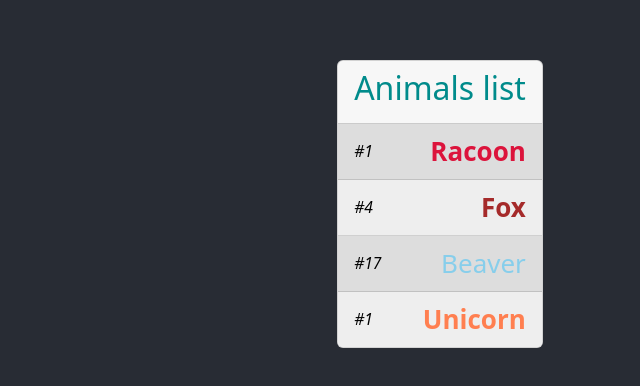
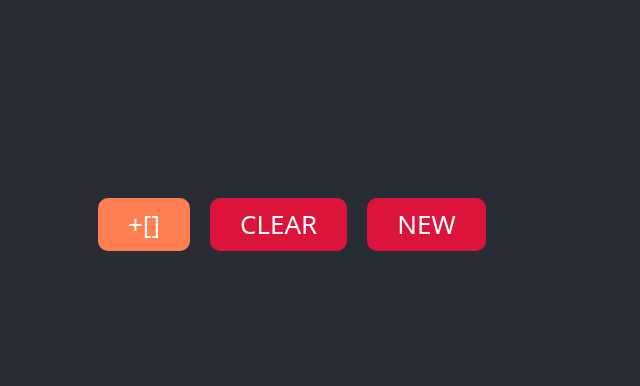
Before and after one commit to IngaGd/Didziapedziai, a React (Create React App) app in the folder r1/: page / in a window 1280 px wide. Shown: the part 196-582 px from the top of the page, without its empty margins (200-840 px from the left). Built offline with nearby package versions, Linux system fonts and the light colour scheme.

Commit message:
Buttons, squares states

```diff
--- a/r1/package.json
+++ b/r1/package.json
@@ -11,6 +11,7 @@
     "react-dom": "^18.2.0",
     "react-scripts": "5.0.1",
     "sass": "^1.58.0",
+    "uuid": "^9.0.0",
     "web-vitals": "^2.1.4"
   },
   "scripts": {
--- a/r1/src/App.jsx
+++ b/r1/src/App.jsx
@@ -1,36 +1,102 @@
+import {useState} from 'react';
+import 'bootstrap/dist/css/bootstrap.min.css';
 import './App.scss';
-import 'bootstrap/dist/css/bootstrap.min.css';
-import AnimalLi from './Components/008/AnimalLi';
+//import Sq from './Components/009/Sq';
+import randColor from './Functions/randColor';
+import { v4 as uuidv4 } from 'uuid';
 
 
-const data = [
-    {id: 1, animal: 'Racoon', color: 'crimson', bold: true},
-    {id: 4, animal: 'Fox', color: 'brown', bold: true},
-    {id: 17, animal: 'Beaver', color: 'skyblue', bold: false},
-    {id: 1, animal: 'Unicorn', color: 'coral', bold: true},
-];
+function App() {
 
-function App() {
+    // const [sqColor, setSqColor] = useState('crimson');
+    // const [count, setCount] = useState(0);// 0 - reiksme nuo kurios pradedam
+
+    // const changeColor = () => {
+    //    // sqColor = 'skyblue'; negalima sitaip daryti, blogai baigsis :)
+    //    setSqColor('skyblue');//naujos reiksmes priskyrimas
+    // }
+
+    // const changeColor2 = () => {
+    //    setSqColor(c => 'crimson' === c ? 'skyblue' : 'crimson');//naujos reiksmes priskyrimas
+    // }
+
+    // const addOne = () => {
+    //     //setCount(count++); //mirstam is karto
+    //     //setCount(count+1);// negalima, bus ispejimas. cia reikismes redagavimas
+    //     //visa redagavima reikia daryti per callback, tiesioginiai neikeiciam
+    //     //darok per setCount - paimame sena reiksme ir priskiriame nauja:
+    //     //setCount(c => c + 1); jei rasytume 3 kartus, gautume zingsni kas +3
+    //     //setCount(c => c + 1);
+    //     setCount(c => c + 1);
+    // }
+
+    const [sq, setSq] = useState([]);
+
+    const addSq = () => {
+        //setSq(sq.push(1)) // labai blogas variantas, nes keiciame sq
+        setSq(s => [...s, {id: uuidv4(), color: randColor()}]) //nukopijuojam sena ir pridedam nauja el
+        //pagal unikalu identifikatoriu
+    }
+
+
+    const delSq = id => {
+        setSq(s => s.filter(s => s.id !== id));//trinimas pagal id
+    }
+
+    const cloneSq = id => {
+        const clone = sq.find(s => s.id === id);
+
+        setSq(s => [...s, {...clone, id: uuidv4()}]) //pridedam clona, kuriame overridiname id
+    }
+
+    const clearSq = () => {
+        setSq([]);//kadangi needitinam, tai idedame be callback, clearinant idedam tuscia masyva
+    }
+
+    //grazinam nauja objekta, paimam pries tai buvusias obj savybes
+    const changeColors = () => {
+        setSq(s => s.map(s => ({...s, color: randColor()} )));
+    }
 
     return (
       <div className="App">
         <header className="App-header">
+{/*
+            <div className="sq-bin">
+                <div className="sq" style={{backgroundColor: sqColor}}></div>
+                <div className="sq">
+                    {count}
+                </div>
+            </div>
+            <button className="blue" onClick={changeColor}>Make blue</button>
+            <button className="blue" onClick={changeColor2}>Change</button>
+            <button className="red" style={{backgroundColor: 'crimson'}} onClick={addOne}>+1</button>          */}
+            <div className="sq-bin">
+            {/* {
+                sq.map((s, i) => <Sq key={i} s={s} i={i}/>)
+            } */}
 
-            <div className="card">
-                <div className="card-header">
-                    <h2>Animals list</h2>
+            {
+                sq.map((s, i) =>
+                <div key={i} className="sq  spin" style={{
+                    backgroundColor: s.color +'70',
+                    borderColor: s.color
+                }}>
+                    <div className="spin-back">
+                        <button className='small red' onClick={() => delSq(s.id)}>del</button>
+                        <button className='small blue' onClick={() => cloneSq(s.id)}>clone</button>
+                    </div>
                 </div>
-                <ul className="list-group list-group-flush">
-                    {
-                        data.map((a, i) => <AnimalLi key={a.id} animal={a} index={i}/>)
-                    }
-                </ul>
+            )}
             </div>
-
+            <div className="sq-bin">
+                <button className="coral" onClick={addSq}>+[]</button>
+                <button className="red" onClick={clearSq}>clear</button>
+                <button className="red" onClick={changeColors}>new</button>
+            </div>
         </header>
       </div>
   );
-
 }
 
 export default App;
--- a/r1/src/App.scss
+++ b/r1/src/App.scss
@@ -32,13 +32,10 @@
     from {
         transform: rotate(0deg);
     }
+
     to {
         transform: rotate(360deg);
     }
-}
-
-* {
-    color: yellow;
 }
 
 h2 {
@@ -86,8 +83,104 @@
     width: 100%;
     align-items: center;
     justify-content: space-between;
+
     i {
         font-size: 0.6em;
-        color: black;
     }
 }
+
+// ---------------------BUTTON
+$butonBlue: skyblue;
+$butonGray: gray;
+$butonRed: crimson;
+$butonCoral: coral;
+
+button {
+    display: inline-block;
+    user-select: none;
+    padding: 7px 30px;
+    margin: 20px 10px;
+    border-radius: 10px;
+    box-sizing: border-box;
+    text-decoration: none;
+    font-weight: 300;
+    border: none;
+    outline: none;
+    text-align: center;
+    transition: all 0.2s;
+    text-transform: uppercase;
+    background-color: $butonGray;
+    color: white;
+
+    &:hover {
+        background-color: darken($butonGray, 20%);
+    }
+
+    &.blue {
+        background-color: $butonBlue;
+        color: white;
+
+        &:hover {
+            background-color: darken($butonBlue, 20%);
+        }
+    }
+
+    &.red {
+        background-color: $butonRed;
+        color: white;
+
+        &:hover {
+            background-color: darken($butonRed, 20%);
+        }
+    }
+
+    &.coral {
+        background-color: $butonCoral;
+        color: white;
+
+        &:hover {
+            background-color: darken($butonCoral, 20%);
+        }
+    }
+
+    &.small {
+        padding: 2px 3px;
+        margin: 2px 3px;
+        font-size: 20px;
+        border-radius: 5px;
+    }
+}
+
+.sq-bin {
+    display: flex;
+    width: 55%;
+    align-items: center;
+    justify-content: flex-start;
+    flex-wrap: wrap;
+    margin: 20px;
+
+    .sq {
+        width: 150px;
+        height: 150px;
+        border: 5px solid yellowgreen;
+        border-radius: 10px;
+        margin: 5px;
+        box-sizing: border-box;
+        display: flex;
+        align-items: center;
+        justify-content: center;
+        font-size: 32px;
+        color: white;
+        background-color: darkgray;
+        flex-wrap: wrap;
+
+        &.spin {
+            animation: App-logo-spin infinite 5s linear;
+        }
+
+        .spin-back {
+            animation: App-logo-spin infinite 5s linear;
+            animation-direction: reverse;
+        }
+    }
+}
--- /dev/null
+++ b/r1/src/Components/009/Sq.jsx
@@ -0,0 +1,13 @@
+function Sq({s, i}) {
+    return (
+        <div className="sq" style={{
+            backgroundColor: s.color +'77',
+            borderColor: s.color
+            //transform: i % 2 ? 'rotate(2deg)' : 'rotate(-2deg)'
+            }}>
+                {i}
+        </div>
+    )
+}
+
+export default Sq;
--- /dev/null
+++ b/r1/src/Functions/randColor.js
@@ -0,0 +1,5 @@
+function randColor() {
+    return '#' + Math.floor(Math.random() * 16777215).toString(16).padEnd(6, '0');
+}
+
+export default randColor;
```
Also changed, not shown: r1/src/008.jsx (added, +64 -0 lines), r1/src/Components/008/Click.jsx (added, +52 -0 lines), 1 other file (tests, documents, lock files or other folders).
